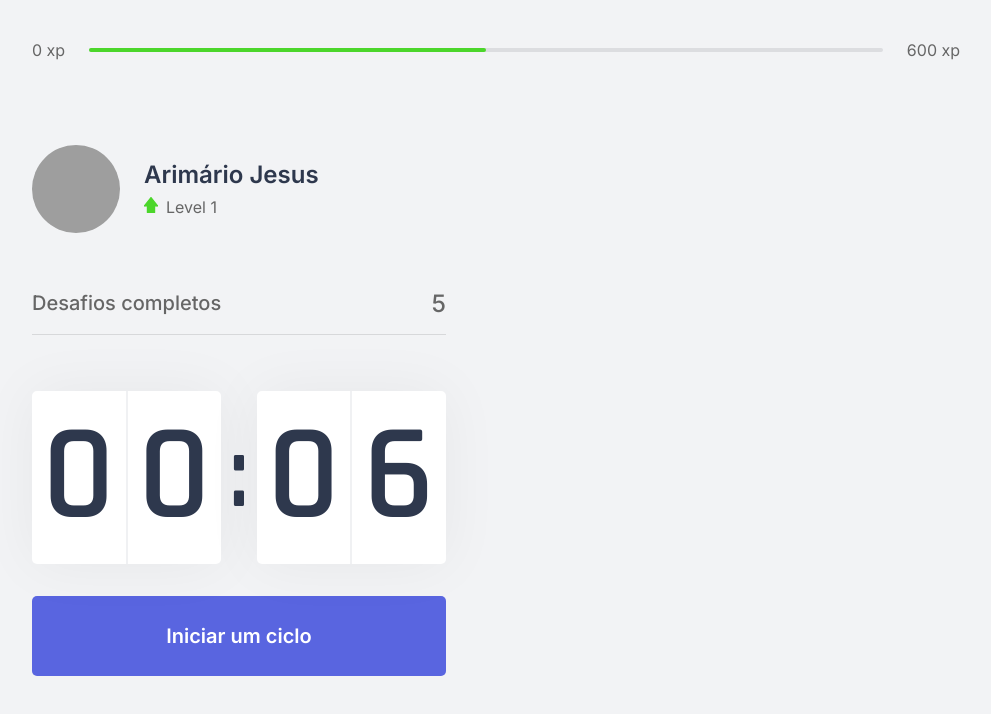
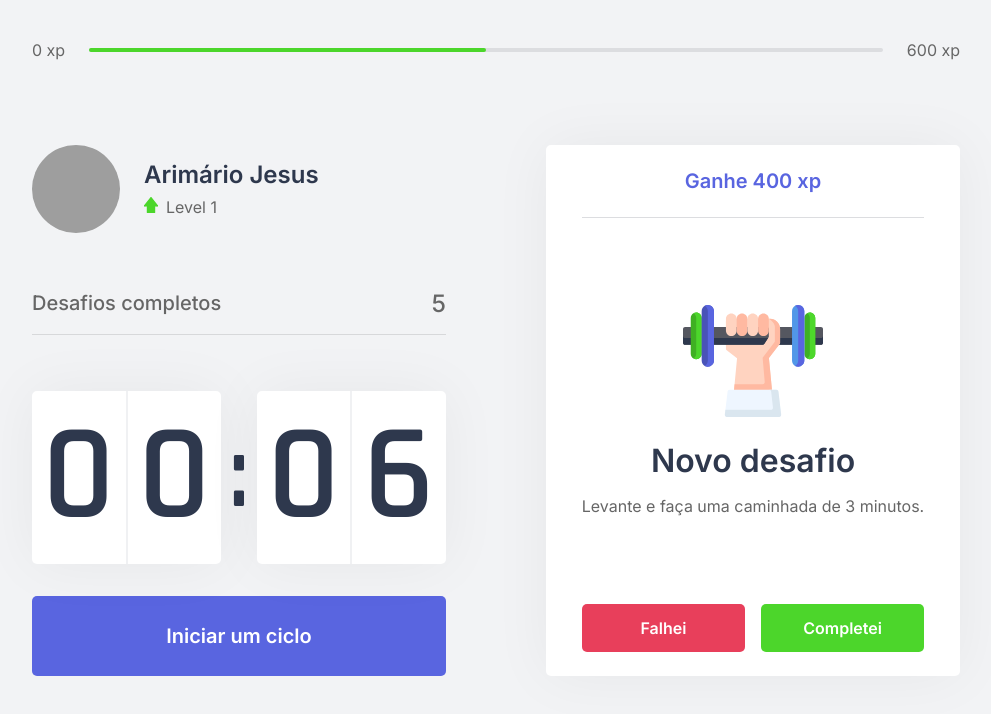
Before and after one commit to arimariojesus/moveit-nextjs, a Next.js app: page / in a window 1280 px wide. Shown: the top 714 px of the page, without its empty margins (144-1135 px from the left). Built offline with nearby package versions, Linux system fonts and the light colour scheme; grey boxes are pictures that could not be loaded.

Commit message:
chore: add ChallengeBox component

```diff
--- /dev/null
+++ b/src/components/ChallengeBox.tsx
@@ -0,0 +1,44 @@
+import styles from '../styles/components/ChallengeBox.module.css';
+
+export function ChallengeBox() {
+  const hasActiveChallenge = true;
+
+  return (
+    <div className={styles.challengeBoxContainer}>
+      { hasActiveChallenge ? (
+        <div className={styles.challengeActive}>
+          <header>Ganhe 400 xp</header>
+
+          <main>
+            <img src="icons/body.svg" />
+            <strong>Novo desafio</strong>
+            <p>Levante e faça uma caminhada de 3 minutos.</p>
+          </main>
+
+          <footer>
+            <button
+              type="button"
+              className={styles.challengeFailedButton}
+            >
+              Falhei
+            </button>
+            <button
+              type="button"
+              className={styles.challengeSucceededButton}
+            >
+              Completei
+            </button>
+          </footer>
+        </div>
+      ) : (
+        <div className={styles.challengeNotActive}>
+          <strong>Finalize um ciclo para receber um desafio</strong>
+          <p>
+            <img src="icons/level-up.svg" alt="Level Up"/>
+            Avance de level completando desafios.
+          </p>
+        </div>
+      ) }
+    </div>
+  );
+}
--- a/src/pages/index.tsx
+++ b/src/pages/index.tsx
@@ -1,9 +1,10 @@
+import Head from 'next/head';
+
 import { CompletedChallenges } from '../components/CompletedChallenges';
 import Countdown from '../components/Countdown';
 import { ExperienceBar } from "../components/ExperienceBar";
 import { Profile } from '../components/Profile';
-
-import Head from 'next/head';
+import { ChallengeBox } from '../components/ChallengeBox';
 
 import styles from '../styles/pages/Home.module.css';
 
@@ -23,7 +24,7 @@
           <Countdown />
         </div>
         <div>
-
+          <ChallengeBox />
         </div>
       </section>
     </div>
--- /dev/null
+++ b/src/styles/components/ChallengeBox.module.css
@@ -0,0 +1,105 @@
+.challengeBoxContainer {
+  height: 100%;
+
+  background: var(--white);
+  border-radius: 5px;
+  box-shadow: 0 0 60px rgba(0, 0, 0, 0.05);
+  padding: 1.5rem 2rem;
+
+  display: flex;
+  flex-direction: column;
+  align-items: center;
+  justify-content: center;
+
+  text-align: center;
+}
+
+.challengeNotActive {
+  display: flex;
+  flex-direction: column;
+  align-items: center;
+}
+
+.challengeNotActive strong {
+  font-size: 1.5rem;
+  font-weight: 500;
+  line-height: 1.4;
+}
+
+.challengeNotActive p {
+  display: flex;
+  flex-direction: column;
+  align-items: center;
+  line-height: 1.4;
+  max-width: 70%;
+  margin-top: 3rem;
+}
+
+.challengeNotActive p img {
+  margin-bottom: 1rem;
+}
+
+.challengeActive {
+  height: 100%;
+
+  display: flex;
+  flex-direction: column;
+}
+
+.challengeActive header {
+  color: var(--blue);
+  font-weight: 600;
+  font-size: 1.25rem;
+  padding: 0 2rem 1.5rem;
+  border-bottom: 1px solid var(--gray-line);
+}
+
+.challengeActive main {
+  flex: 1;
+  display: flex;
+  flex-direction: column;
+  align-items: center;
+  justify-content: center;
+}
+
+.challengeActive main strong {
+  font-size: 2rem;
+  font-weight: 600;
+  color: var(--title);
+  margin: 1.5rem 0 1rem;
+}
+
+.challengeActive footer {
+  display: grid;
+  grid-template-columns: 1fr 1fr;
+  gap: 1rem;
+}
+
+.challengeActive footer button {
+  height: 3rem;
+
+  display: flex;
+  align-items: center;
+  justify-content: center;
+
+  border: 0;
+  border-radius: 5px;
+
+  color: var(--white);
+  font-size: 1rem;
+  font-weight: 600;
+
+  transition: filter 0.2s;
+}
+
+.challengeActive footer button.challengeFailedButton {
+  background: var(--red);
+}
+
+.challengeActive footer button.challengeSucceededButton {
+  background: var(--green);
+}
+
+.challengeActive footer button:hover {
+  filter: brightness(0.9);
+}
--- a/src/styles/global.css
+++ b/src/styles/global.css
@@ -41,6 +41,7 @@
 
 button {
   cursor: pointer;
+  outline: none;
 }
 
 a {
```
